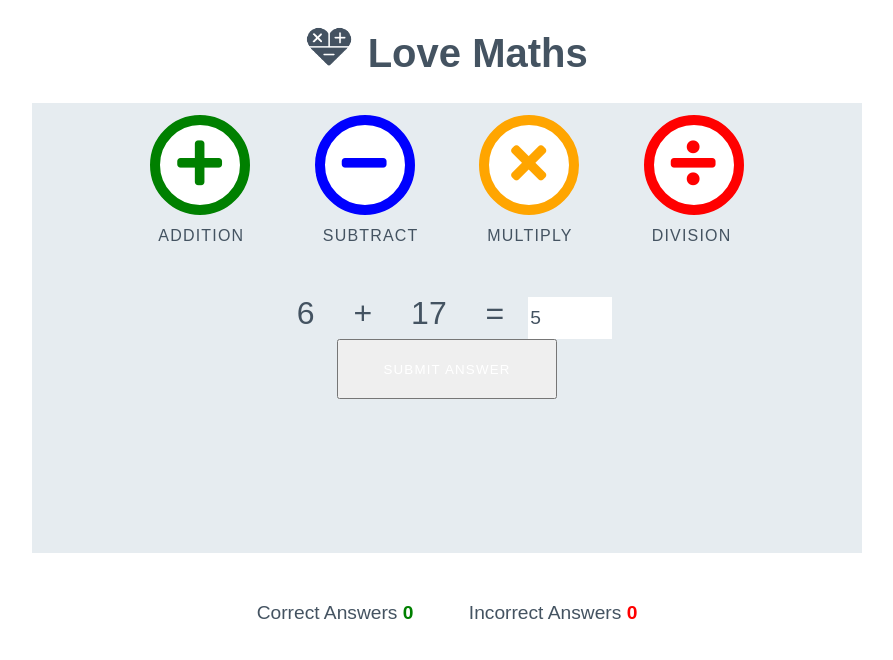
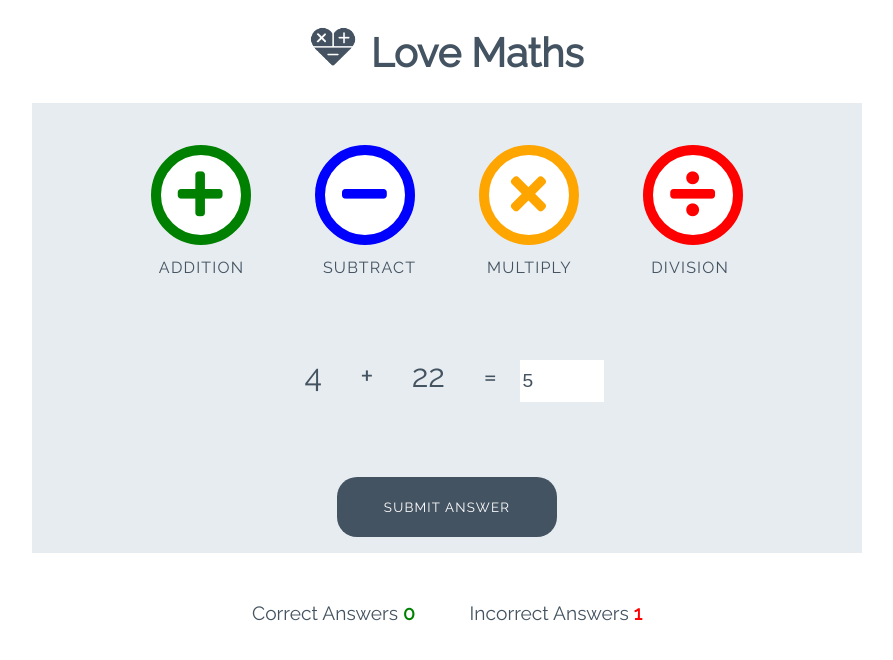
Before and after one commit to qalisalah/love.maths, a plain HTML site: page index.html in a window 1280 px wide. Both pictures are taken after typing "5" into the empty fields and a click on the button "SUBMIT ANSWER". Shown: the whole page, without its empty margins (193-1086 px from the left). Drawn offline with Linux system fonts and the light colour scheme.

Commit message:
calculating the answer correctly and incrementing score boards

```diff
--- a/assets/css/style.css
+++ b/assets/css/style.css
@@ -111,13 +111,12 @@ body {
     transition: all 0.5s;
 }
 
-.btn--big::after {
+.btn--big::after{
     content: attr(data-type);
     font-size: 1rem;
     color: #445361;
     position: relative;
     left: -0.5em;
-
 }
 
 .btn--blue {
--- a/assets/js/script.js
+++ b/assets/js/script.js
@@ -1,21 +1,31 @@
+// Wait for the DOM to finish loading before running the game
+// Get the button elements and add event listeners to them
+
 document.addEventListener("DOMContentLoaded", function() {
     let buttons = document.getElementsByTagName("button");
 
     for (let button of buttons) {
         button.addEventListener("click", function() {
             if (this.getAttribute("data-type") === "submit") {
-                alert("You clicked Submit!");
+                checkAnswer();
             } else {
                 let gameType = this.getAttribute("data-type");
                 runGame(gameType);
             }
         });
     }
+
     runGame("addition");
 
 });
 
+/**
+ * The main game "loop", called when the script is first loaded
+ * and after the user's answer has been processed
+ */
 function runGame(gameType) {
+
+    // Creates two random numbers between 1 and 25
     let num1 = Math.floor(Math.random() * 25) + 1;
     let num2 = Math.floor(Math.random() * 25) + 1;
 
@@ -25,25 +35,72 @@ function runGame(gameType) {
         alert(`Unknown game type: ${gameType}`);
         throw `Unknown game type: ${gameType}. Aborting!`;
     }
-}
-
-function checkAnswer() {
 
 }
 
-function calculateCorrectAnswer() {
+/**
+ * Checks the answer against the first element in
+ * the returned calculateCorrectAnswer array
+ */
+function checkAnswer() {
+
+    let userAnswer = parseInt(document.getElementById("answer-box").value);
+    let calculatedAnswer = calculateCorrectAnswer();
+    let isCorrect = userAnswer === calculatedAnswer[0];
+
+    if (isCorrect) {
+        alert("Hey! You got it right! :D");
+        incrementScore();
+    } else {
+        alert(`Awwww.... you answered ${userAnswer}. The correct answer was ${calculatedAnswer[0]}!`);
+        incrementWrongAnswer();
+    }
+
+    runGame(calculatedAnswer[1]);
 
 }
 
-function incrementScore() {
+/**
+ * Gets the operands (the numbers) and the operator (plus, minus etc)
+ * directly from the dom, and returns the correct answer.
+ */
+function calculateCorrectAnswer() {
+
+    let operand1 = parseInt(document.getElementById('operand1').innerText);
+    let operand2 = parseInt(document.getElementById('operand2').innerText);
+    let operator = document.getElementById("operator").innerText;
+
+    if (operator === "+") {
+        return [operand1 + operand2, "addition"];
+    } else {
+        alert(`Unimplemented operator ${operator}`);
+        throw `Unimplemented operator ${operator}. Aborting!`;
+    }
 
 }
 
+/**
+ * Gets the current score from the DOM and increments it by 1
+ */
+function incrementScore() {
+
+    let oldScore = parseInt(document.getElementById("score").innerText);
+    document.getElementById("score").innerText = ++oldScore;
+
+}
+
+/**
+ * Gets the current tally of incorrect answers from the DOM and increments it by 1
+ */
 function incrementWrongAnswer() {
+
+    let oldScore = parseInt(document.getElementById("incorrect").innerText);
+    document.getElementById("incorrect").innerText = ++oldScore;
 
 }
 
 function displayAdditionQuestion(operand1, operand2) {
+
     document.getElementById('operand1').textContent = operand1;
     document.getElementById('operand2').textContent = operand2;
     document.getElementById('operator').textContent = "+";
--- a/index.html
+++ b/index.html
@@ -1,9 +1,15 @@
 <!DOCTYPE html>
 <html lang="en">
+
 <head>
-        <meta charset="utf-8">
+    <meta charset="UTF-8">
     <meta name="viewport" content="width=device-width, initial-scale=1.0">
-        <link rel="stylesheet" href="https://use.fontawesome.com/releases/v5.7.2/css/all.css" integrity="sha384-fnmOCqbTlWIlj8LyTjo7mOUStjsKC4pOpQbqyi7RrhN7udi9RwhKkMHpvLbHG9Sr" crossorigin="anonymous">
+
+    <!-- font awesome and google fonts -->
+    <link rel="stylesheet" href="https://use.fontawesome.com/releases/v5.7.2/css/all.css"
+        integrity="sha384-fnmOCqbTlWIlj8LyTjo7mOUStjsKC4pOpQbqyi7RrhN7udi9RwhKkMHpvLbHG9Sr" crossorigin="anonymous">
+    <link href="https://fonts.googleapis.com/css?family=Raleway%7CRighteous" rel="stylesheet">
+
     <link rel="stylesheet" href="assets/css/style.css">
     <title>Document</title>
 </head>
@@ -14,7 +20,7 @@
     </h1>
 
     <div class="game-area">
-            <div>
+        <div class="controls-area">
             <button data-type="addition" class="btn btn--big btn--green">
                 <i class="fas fa-plus"></i>
             </button>
@@ -35,9 +41,8 @@
             <span>=</span>
             <p class="answer-message">Enter Answer:</p>
             <input id="answer-box" type="number">
-                <button data-type="Submit" class="btn btn--grey">Submit Answer</button>
         </div>
-
+        <button data-type="submit" class="btn btn--gray">Submit Answer</button>
     </div>
 
     <div class="score-area">
@@ -47,4 +52,5 @@
 
     <script src="assets/js/script.js"></script>
 </body>
+
 </html>
```
Lines whose indentation alone changed are shown as unchanged.
